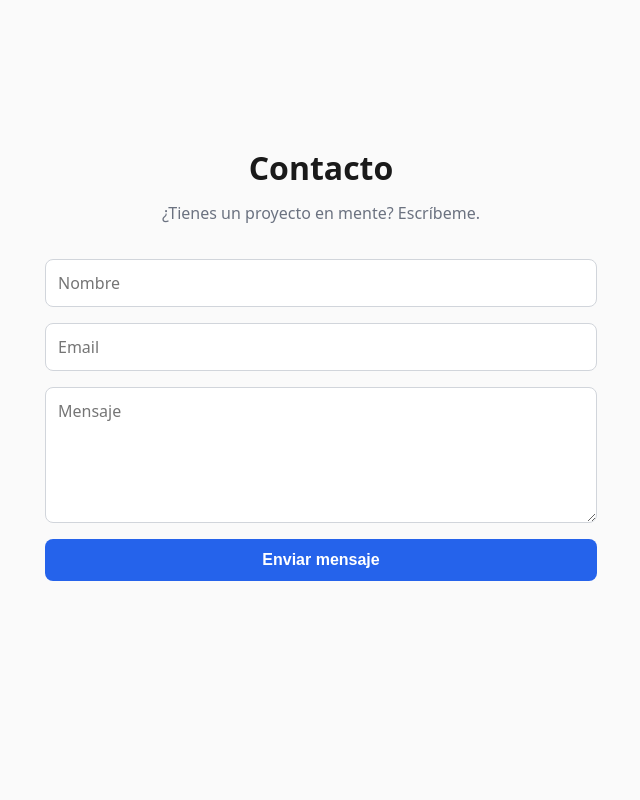
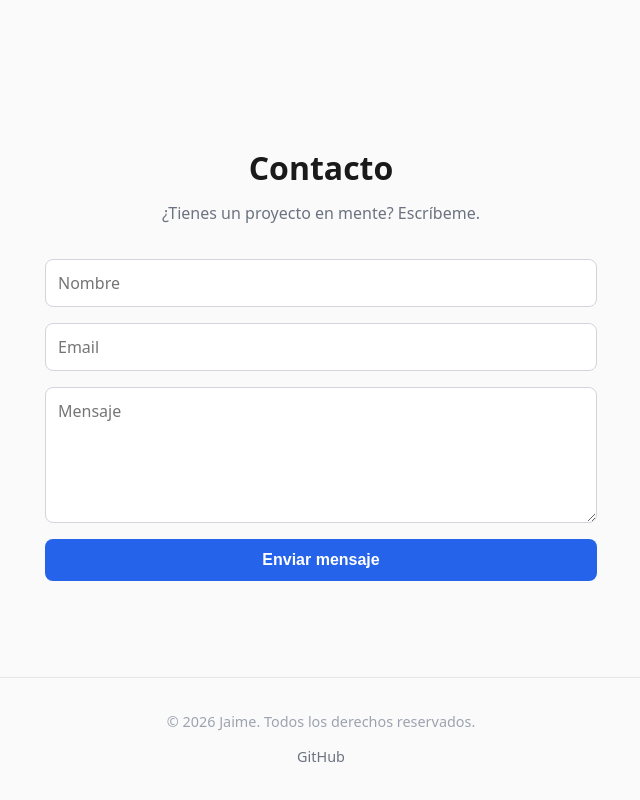
Before and after one commit to bjacklender726-ui/Porfolio, a React (Vite) app in the folder portfolio/client/: page / in a window 1280 px wide. Shown: the part 1551-2351 px from the top of the page, without its empty margins (319-959 px from the left). Before the commit the page ends 2228 px from the top, so only its background shows below. Built offline with nearby package versions, Linux system fonts and the light colour scheme; no server answers.

Commit message:
feat(ui): componente Footer

```diff
--- a/portfolio/client/src/App.jsx
+++ b/portfolio/client/src/App.jsx
@@ -3,6 +3,7 @@ import Hero from './components/Hero.jsx'
 import About from './components/About.jsx'
 import Projects from './components/Projects.jsx'
 import Contact from './components/Contact.jsx'
+import Footer from './components/Footer.jsx'
 
 function App() {
   return (
@@ -14,6 +15,7 @@ function App() {
         <Projects />
         <Contact />
       </main>
+      <Footer />
     </div>
   )
 }
--- /dev/null
+++ b/portfolio/client/src/components/Footer.jsx
@@ -0,0 +1,32 @@
+function Footer() {
+  const year = new Date().getFullYear()
+
+  return (
+    <footer
+      style={{
+        borderTop: '1px solid #e5e7eb',
+        padding: '2rem 1.5rem',
+        textAlign: 'center',
+        color: '#9ca3af',
+        fontSize: '0.9rem',
+      }}
+    >
+      <p>&copy; {year} Jaime. Todos los derechos reservados.</p>
+
+      <div style={{ display: 'flex', gap: '1rem', justifyContent: 'center', marginTop: '0.75rem' }}>
+        <a
+          href="https://github.com/bjacklender726-ui"
+          target="_blank"
+          rel="noopener noreferrer"
+          style={{ color: '#6b7280', transition: 'color 0.2s' }}
+          onMouseEnter={e => e.target.style.color = '#2563eb'}
+          onMouseLeave={e => e.target.style.color = '#6b7280'}
+        >
+          GitHub
+        </a>
+      </div>
+    </footer>
+  )
+}
+
+export default Footer
```
